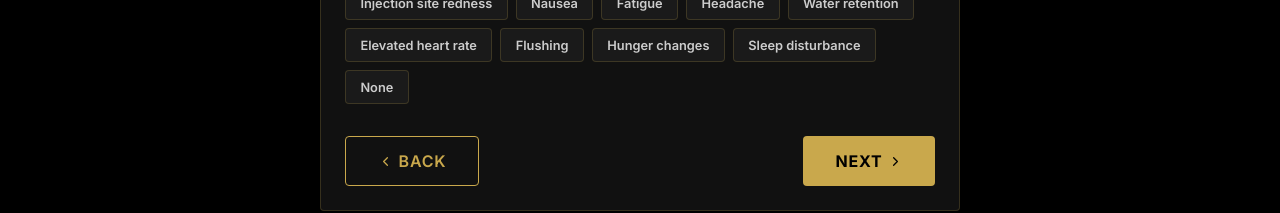
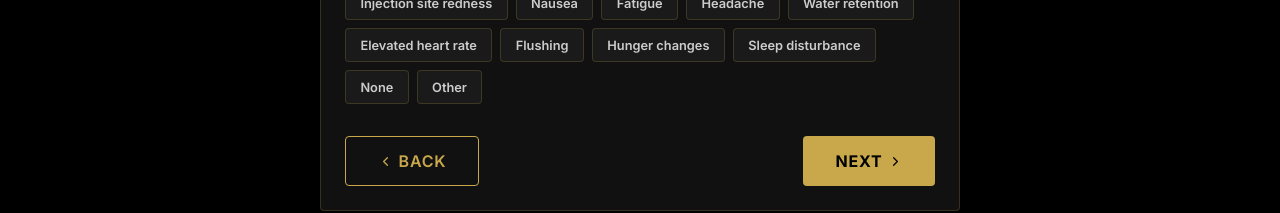
Before and after one commit to asaasinai/richard-ortiz-coaching, a Next.js app: page /checkin in a window 1280 px wide. Both pictures are taken after a click on the button "NEXT". Shown: the part 367-580 px from the top of the page. Built offline with nearby package versions, Linux system fonts and the light colour scheme.

Commit message:
Checkin: add Other side effect text field, remove progress bar from step 0

```diff
--- a/src/app/checkin/page.tsx
+++ b/src/app/checkin/page.tsx
@@ -4,7 +4,7 @@ import Nav from "@/components/Nav"
 import Footer from "@/components/Footer"
 import { CheckCircle, ChevronRight, ChevronLeft } from "lucide-react"
 
-const SIDE_EFFECTS = ["Injection site redness","Nausea","Fatigue","Headache","Water retention","Elevated heart rate","Flushing","Hunger changes","Sleep disturbance","None"]
+const SIDE_EFFECTS = ["Injection site redness","Nausea","Fatigue","Headache","Water retention","Elevated heart rate","Flushing","Hunger changes","Sleep disturbance","None","Other"]
 const STEPS = ["Progress","Side Effects","Adherence","Notes"]
 
 export default function CheckInPage() {
@@ -13,6 +13,7 @@ export default function CheckInPage() {
     weight:"", bodyFat:"", musclePct:"",
     progressScore:5, energyScore:5, moodScore:5,
     sideEffects:[] as string[],
+    sideEffectsOther:"",
     missedDoses:"0", reason:"",
     notes:"",
     urgentFlag:false
@@ -41,6 +42,7 @@ export default function CheckInPage() {
   )
 
   const steps = [
+    /* 0 Progress — no overall progress bar */
     <div key={0} className="flex flex-col gap-5">
       <div style={{display:"grid",gridTemplateColumns:"1fr 1fr 1fr",gap:"1rem"}}>
         {(["weight","bodyFat","musclePct"] as const).map(k => (
@@ -50,11 +52,11 @@ export default function CheckInPage() {
           </div>
         ))}
       </div>
-      {slider("Overall Progress","progressScore")}
       {slider("Energy Level","energyScore")}
       {slider("Mood & Wellbeing","moodScore")}
     </div>,
 
+    /* 1 Side Effects — with Other + text field */
     <div key={1} className="flex flex-col gap-4">
       <p style={{color:"var(--text-soft)",fontSize:"0.9rem"}}>Check any you experienced in the past 2 weeks:</p>
       <div className="flex flex-wrap gap-2">
@@ -67,8 +69,15 @@ export default function CheckInPage() {
           }}>{s}</button>
         ))}
       </div>
+      {data.sideEffects.includes("Other") && (
+        <div>
+          <label>Describe other side effects</label>
+          <textarea rows={2} placeholder="Describe what you experienced..." value={data.sideEffectsOther} onChange={set("sideEffectsOther")} />
+        </div>
+      )}
     </div>,
 
+    /* 2 Adherence */
     <div key={2} className="flex flex-col gap-4">
       <div>
         <label>Missed doses in past 2 weeks</label>
@@ -91,6 +100,7 @@ export default function CheckInPage() {
       </label>
     </div>,
 
+    /* 3 Notes */
     <div key={3}>
       <label>Anything else to share with your coach?</label>
       <textarea rows={5} placeholder="Changes in lifestyle, observations, questions..." value={data.notes} onChange={set("notes")} />
```
